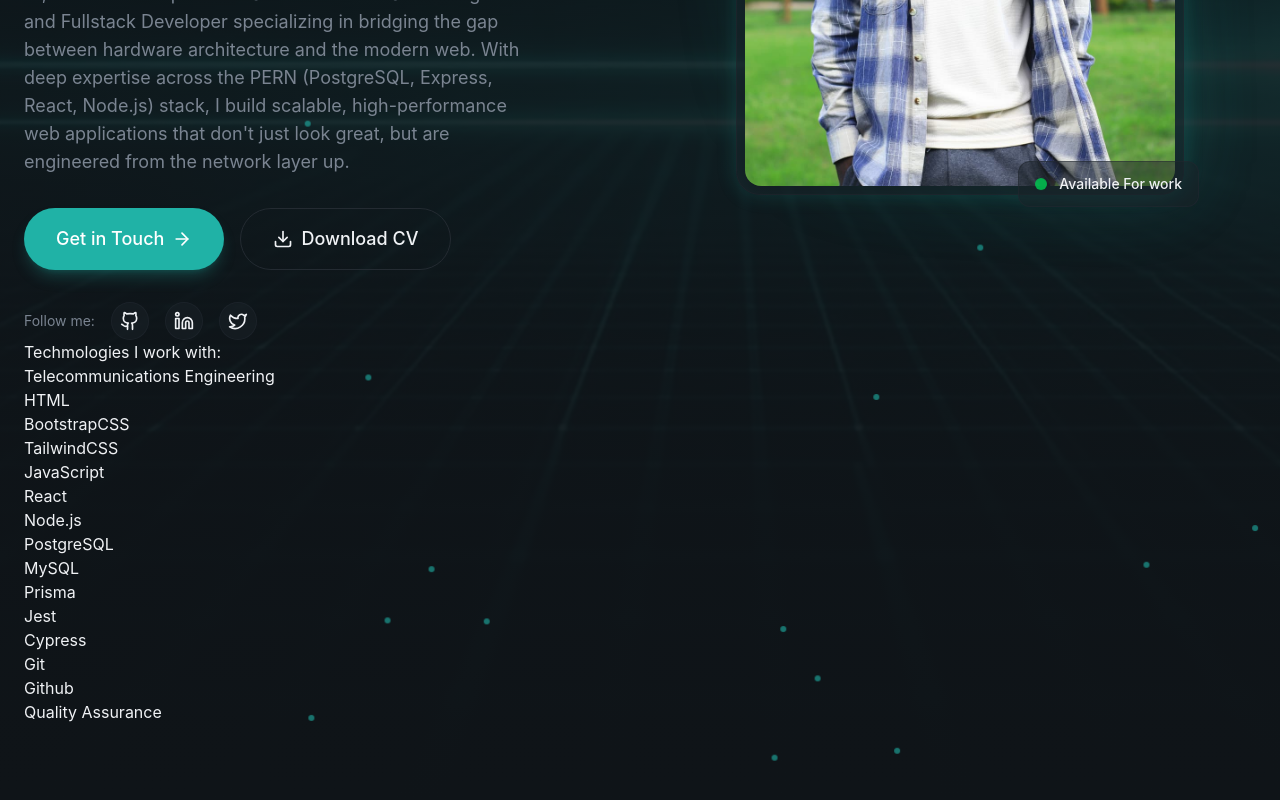
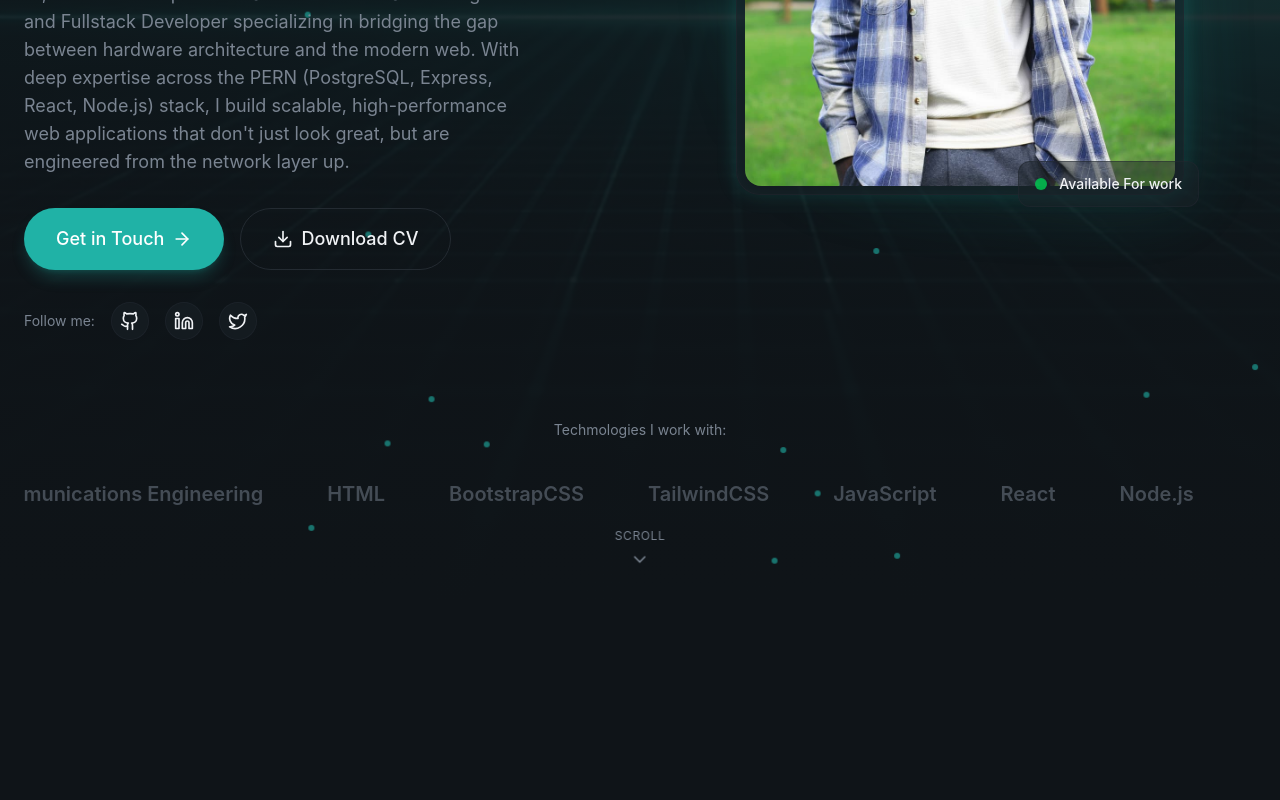
Before and after one commit to Cheruiyotki/react-portfolio-, a React (Vite) app: page / in a window 1280 px wide. Shown: the part 634-1434 px from the top of the page. After the commit the page ends 1238 px from the top, so only its background shows below. Built offline with nearby package versions, Linux system fonts and the light colour scheme.

Commit message:
about section

```diff
--- a/src/index.css
+++ b/src/index.css
@@ -106,6 +106,19 @@
     }
   }
 
+  @keyframes marquee {
+    0% {
+      transform: translateX(0);
+    }
+    100% {
+      transform: translateX(-50%);
+    }
+  }
+
+  .animate-marquee {
+    animation: marquee 30s linear infinite;
+  }
+
   .animate-fade-in {
     animation: fade-in 0.8s ease-out both;
   }
--- a/src/layout/Navbar.jsx
+++ b/src/layout/Navbar.jsx
@@ -1,4 +1,4 @@
-import { useState } from "react";
+import { useEffect, useState } from "react";
 import {  Button } from "@/components/Button";
 import { Menu, X } from "lucide-react";
 
@@ -11,9 +11,22 @@ const navLinks = [
 
 export const Navbar = () => {
     const [isMobileMenuOpen, setIsMobileMenuOpen] = useState(false);
+    const [isScrolled, setIsScrolled] = useState(false);
+
+    useEffect(() => {
+        const handleScroll = () => {
+           setIsScrolled(window.scrollY > 50);
+        };
+
+       window.addEventListener("scroll",  handleScroll)
+
+       return () => window.removeEventListener("scroll", handleScroll);
+    }, []);
 
     return (
-    <header className="fixed top-0 right-0 left-0 bg-transparent py-5 z-50">
+  <header className={`fixed top-0 right-0 left-0 transition-all duration-300 ${
+    isScrolled ? "glass-strong py-3" : "bg-transparent py-5"}
+     z-50`}>
         <nav className="container mx-auto px-6 flex items-center justify-between">
 
             <a href="#" className="text-xl font-bold tracking-tight hover:text-primary" >WK
--- a/src/sections/About.jsx
+++ b/src/sections/About.jsx
@@ -1,4 +1,38 @@
+import { Code2, Cpu, Database, Shield, ShieldCheck, Zap } from "lucide-react"
 
+const higlights = [
+    {
+        icon: Code2,
+        title: "Clean Code",
+        description: "Writing maintenable, scalable code that stands the test of time."
+    },
+    {
+    icon:   ShieldCheck,
+    title: "Quality Assurance & Testing",
+    description: "Implementing bulletproof QA strategies. Confidently maintaining application stability through Jest unit testing, Cypress automated E2E testing suites, and manual inspection protocols."
+  },
+  {
+    icon:  Cpu,
+    title: "Hardware-to-Web Bridge",
+    description: "Leveraging a solid foundation in Telecommunications Engineering to connect low-level network systems with high-level modern web architectures."
+  },
+  {
+    icon:  Database,
+    title: "Robust Backend Engineering",
+    description: "Designing efficient relational databases, secure API layers, and smooth data streams utilizing PostgreSQL, Node.js, and Prisma."
+  },
+  {
+    icon: ShieldCheck,
+    title: "Quality & Testing Driven",
+    description: "Ensuring bulletproof application stability and performance through rigorous Quality Assurance protocols, Jest unit testing, and Cypress end-to-end suites."
+  },
+  {
+    icon:  Zap,
+    title: "Optimized Performance",
+    description: "Engineering speed from the server configuration layer up to frontend rendering pipelines for seamless, responsive layout systems."
+  }
+
+]
 
 export const  About = () => {
     return < section></ section>
--- a/src/sections/Hero.jsx
+++ b/src/sections/Hero.jsx
@@ -65,7 +65,7 @@ export const  Hero = () => {
                                 <span className="w-2 h-2 bg-primary rounded-full animate-pulse"/>Telecommunications Engineer * Fullstack Developer
                             </span>
                         <span className="text-xs  ">
-                            Pern Specialist
+                             QA/QE
                         </span>
                         </span>
                     </div>
@@ -141,19 +141,25 @@ export const  Hero = () => {
                     </div>
             </div>
             {/* skills section */}
-            <div>
-                <p>Techmologies I work with:</p>
-                <div>
-                    <div>
+            <div className="mt-20 animate-fade-in animation-delay-600">
+                <p className="text-sm  text-muted-foreground mb-6 text-center">Techmologies I work with:</p>
+                <div className="relative overflow-hidden ">
+                    <div className="flex animate-marquee">
                         {[...skills].map((skill, idx) => (
-                            <div>
-                                <span>{skill}</span>
+                            <div key={idx} className="flex-shrink-0 px-8 py-4">
+                                <span className="text-xl font-semibold text-muted-foreground/50 hover:text-muted-foreground transition-colors">{skill}</span>
                             </div>
                         ))}
                     </div>
                 </div>
             </div>
         </div>
+        <div className="absolute bottom-8 left-1/2 -translate-x-1/2 animate-fade-in transition-delay-700">
+            <a href="#about" className="flex flex-col items-center gap-2 text-muted-foreground hover:text-muted-foreground/80 transition-colors">
+                <span className="text-xs uppercase tracking-wider">Scroll</span>
+                <ChevronDown className="w-5 h-5 animate-bounce" />
+            </a>
+        </div>
     </ section>
     );
 }
```
